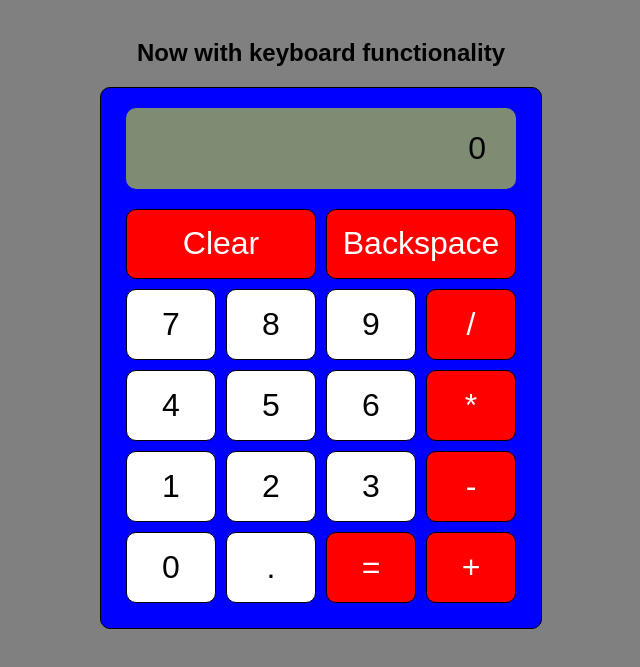
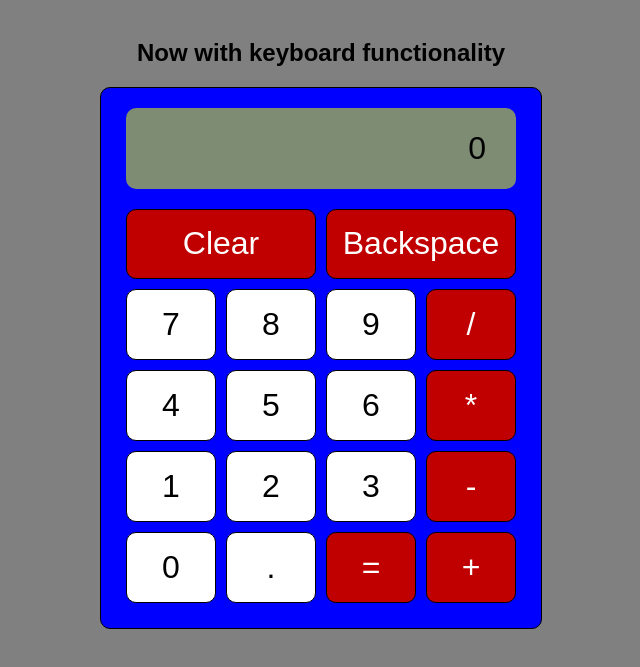
Before and after one commit to kyledinardi/calculator, a plain HTML site: page index.html in a window 1280 px wide. Shown: the part 69-736 px from the top of the page, without its empty margins (319-959 px from the left). Drawn offline with Linux system fonts and the light colour scheme.

Commit message:
Darken the red color to contrast with white text

```diff
--- a/style.css
+++ b/style.css
@@ -42,13 +42,11 @@ button{
     border: thin solid black;
     color: white;
 }
-.clear, .backspace{
-    background-color: red;
+.clear, .backspace, .operator, .equals{
+    background-color: rgb(192, 0, 0);
+    color: white;
 }
 .number, .decimal{
     background-color: white;
     color: black;
 }
-.operator, .equals{
-    background-color: red;
-}
```
